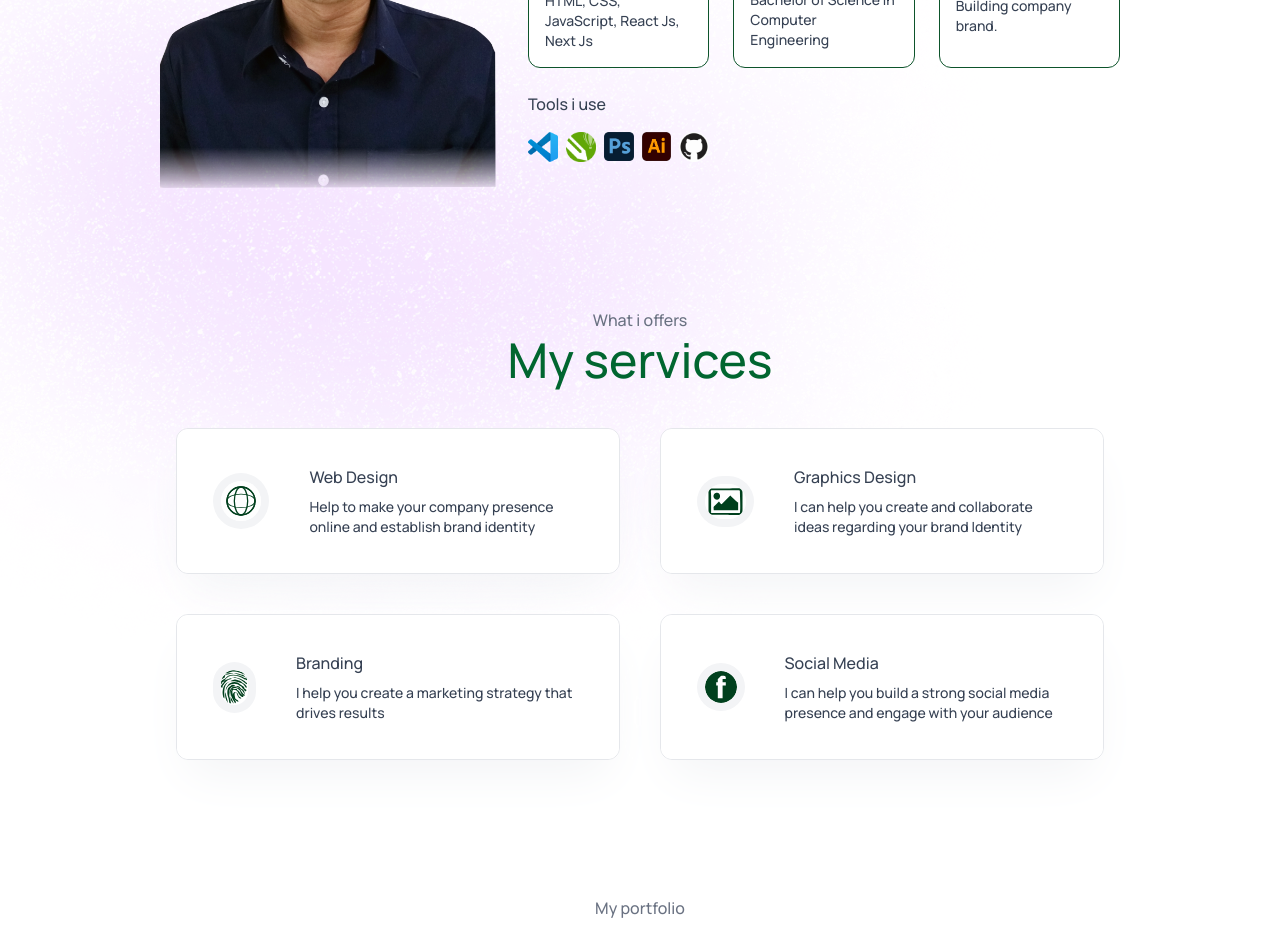
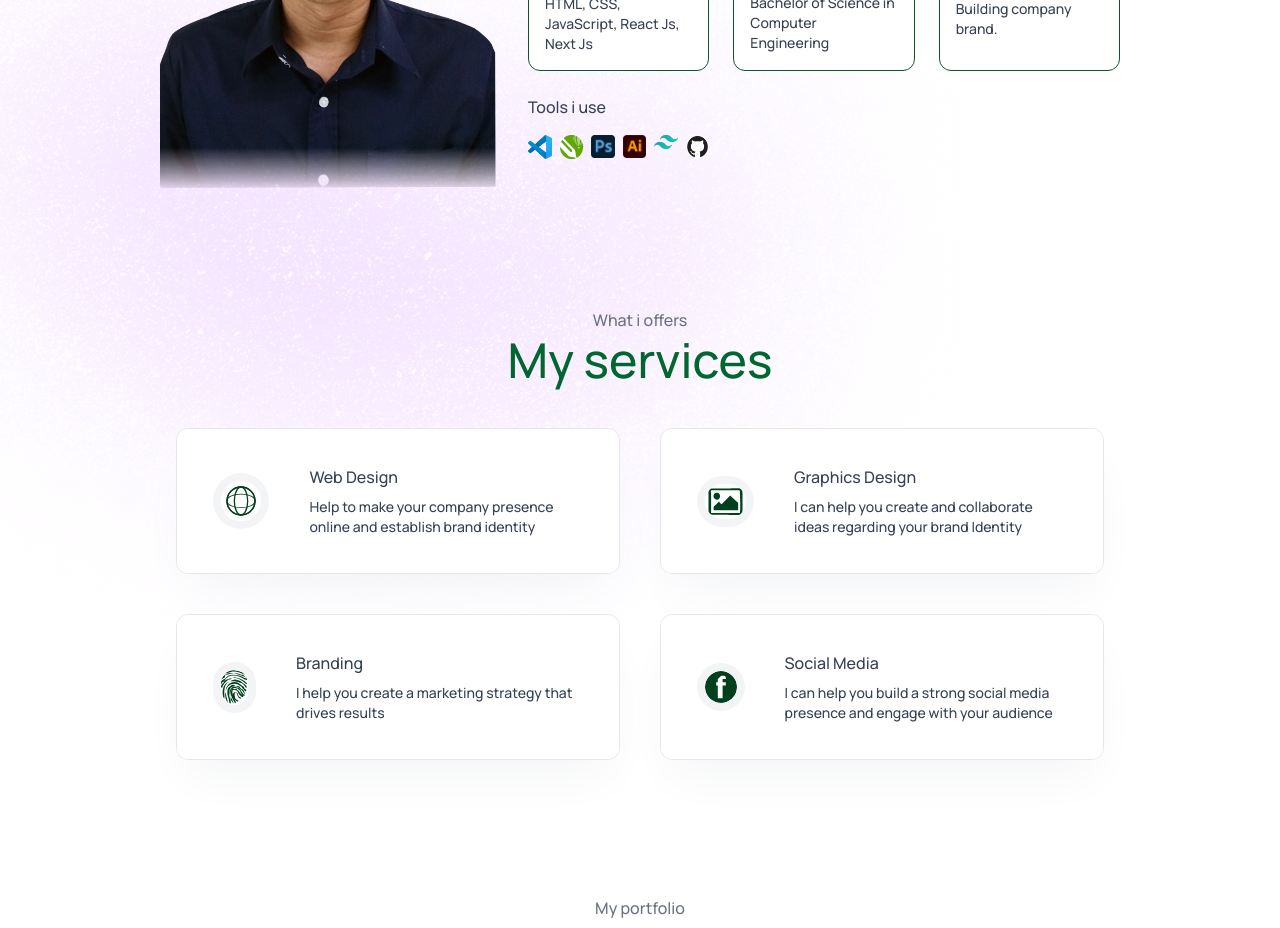
Before and after one commit to pusha31501/agencyTech, a React (Vite) app: page / in a window 1280 px wide. Shown: the part 1000-1928 px from the top of the page. Built offline with nearby package versions, Linux system fonts and the light colour scheme; a web font is replaced by a local one.

Commit message:
tools icon update

```diff
--- a/src/assets/assets.js
+++ b/src/assets/assets.js
@@ -49,8 +49,16 @@ import mgplogo from "./mgplogo.jpg";
 import mgpprofile from "./mgpprofile.jpg";
 import ultreumbg from "./ultreumbg.jpg";
 import scenteriabg from "./scenteriabg.jpg";
+import tailwindcssIcon from "./tailwindcss.png";
 
-export const toolsIcons = [vscode, coreldraw, photoshop, illustrator, github];
+export const toolsIcons = [
+  vscode,
+  coreldraw,
+  photoshop,
+  illustrator,
+  tailwindcssIcon,
+  github,
+];
 export const mgpAssets = [mgplogo, mgpprofile];
 
 const assets = {
```
Also changed, not shown: src/assets/tailwindcss.png (added).
